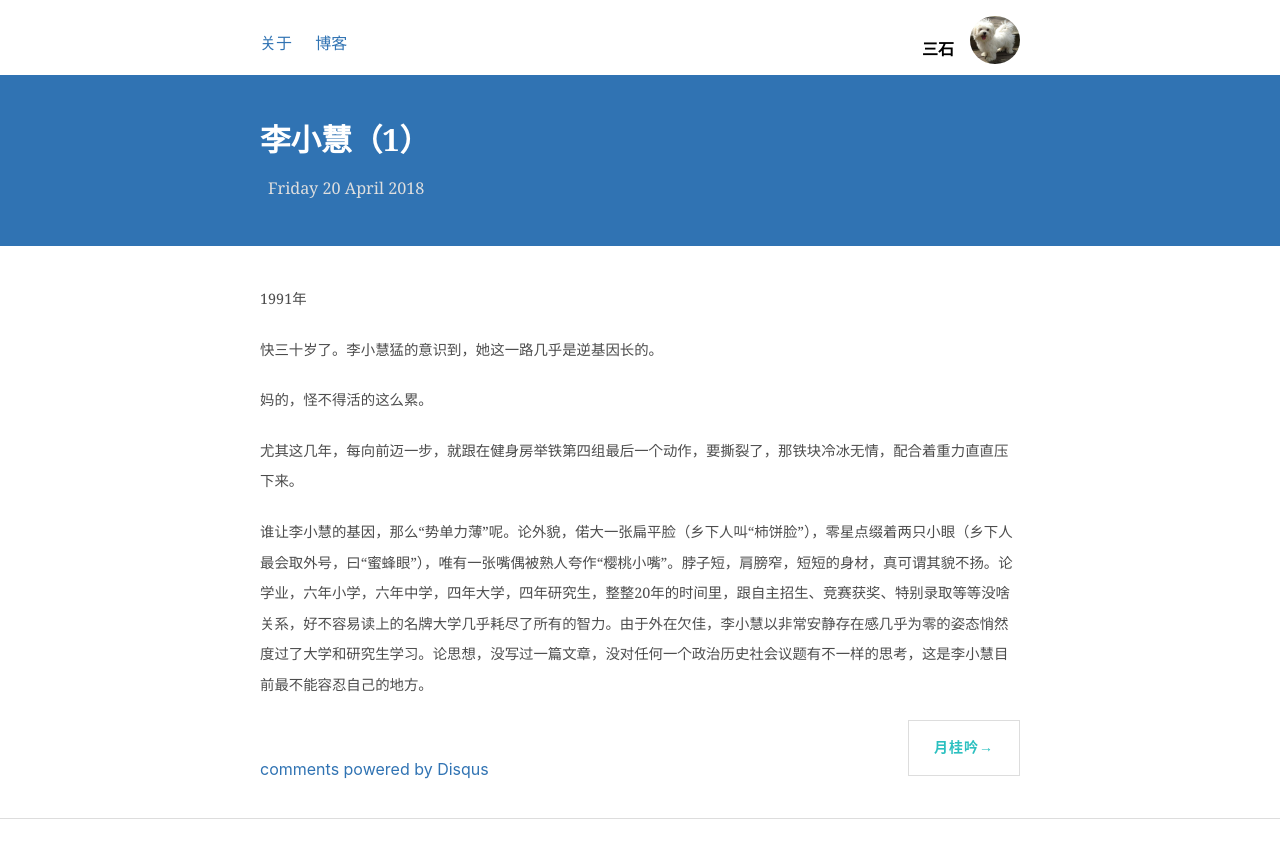
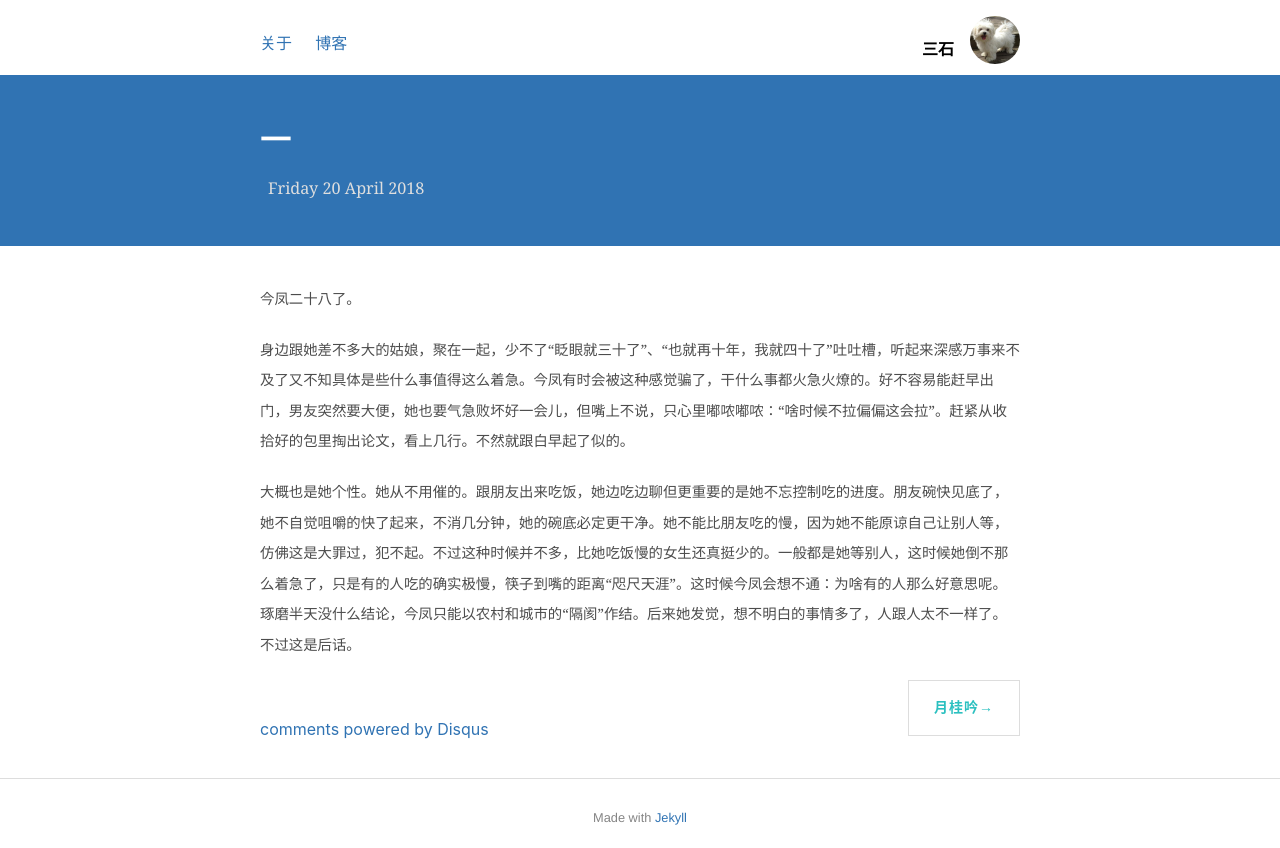
Before and after one commit to shirleysteve/1, a Jekyll site: the page built from _posts/2018-4-20-李小慧（1）.md, in a window 1280 px wide. Shown: the top 848 px of the page. Built offline with Jekyll 4.4.1, drawn with Linux system fonts in a browser that asks for light colours; nearby versions of some CDN libraries; comment, search, counter and statistics services are not loaded.

Commit message:
Update 2018-4-20-李小慧（1）.md

```diff
--- a/_posts/2018-4-20-李小慧（1）.md
+++ b/_posts/2018-4-20-李小慧（1）.md
@@ -1,15 +1,11 @@
 ---
 layout: post
 
-title:
+title: 一
 ---
 
-1991年
+今凤二十八了。
 
-快三十岁了。李小慧猛的意识到，她这一路几乎是逆基因长的。
+身边跟她差不多大的姑娘，聚在一起，少不了“眨眼就三十了”、“也就再十年，我就四十了”吐吐槽，听起来深感万事来不及了又不知具体是些什么事值得这么着急。今凤有时会被这种感觉骗了，干什么事都火急火燎的。好不容易能赶早出门，男友突然要大便，她也要气急败坏好一会儿，但嘴上不说，只心里嘟哝嘟哝：“啥时候不拉偏偏这会拉”。赶紧从收拾好的包里掏出论文，看上几行。不然就跟白早起了似的。
 
-妈的，怪不得活的这么累。
-
-尤其这几年，每向前迈一步，就跟在健身房举铁第四组最后一个动作，要撕裂了，那铁块冷冰无情，配合着重力直直压下来。
-
-谁让李小慧的基因，那么“势单力薄”呢。论外貌，偌大一张扁平脸（乡下人叫“柿饼脸”），零星点缀着两只小眼（乡下人最会取外号，曰“蜜蜂眼”），唯有一张嘴偶被熟人夸作“樱桃小嘴”。脖子短，肩膀窄，短短的身材，真可谓其貌不扬。论学业，六年小学，六年中学，四年大学，四年研究生，整整20年的时间里，跟自主招生、竞赛获奖、特别录取等等没啥关系，好不容易读上的名牌大学几乎耗尽了所有的智力。由于外在欠佳，李小慧以非常安静存在感几乎为零的姿态悄然度过了大学和研究生学习。论思想，没写过一篇文章，没对任何一个政治历史社会议题有不一样的思考，这是李小慧目前最不能容忍自己的地方。
+大概也是她个性。她从不用催的。跟朋友出来吃饭，她边吃边聊但更重要的是她不忘控制吃的进度。朋友碗快见底了，她不自觉咀嚼的快了起来，不消几分钟，她的碗底必定更干净。她不能比朋友吃的慢，因为她不能原谅自己让别人等，仿佛这是大罪过，犯不起。不过这种时候并不多，比她吃饭慢的女生还真挺少的。一般都是她等别人，这时候她倒不那么着急了，只是有的人吃的确实极慢，筷子到嘴的距离“咫尺天涯”。这时候今凤会想不通：为啥有的人那么好意思呢。琢磨半天没什么结论，今凤只能以农村和城市的“隔阂”作结。后来她发觉，想不明白的事情多了，人跟人太不一样了。不过这是后话。
```
